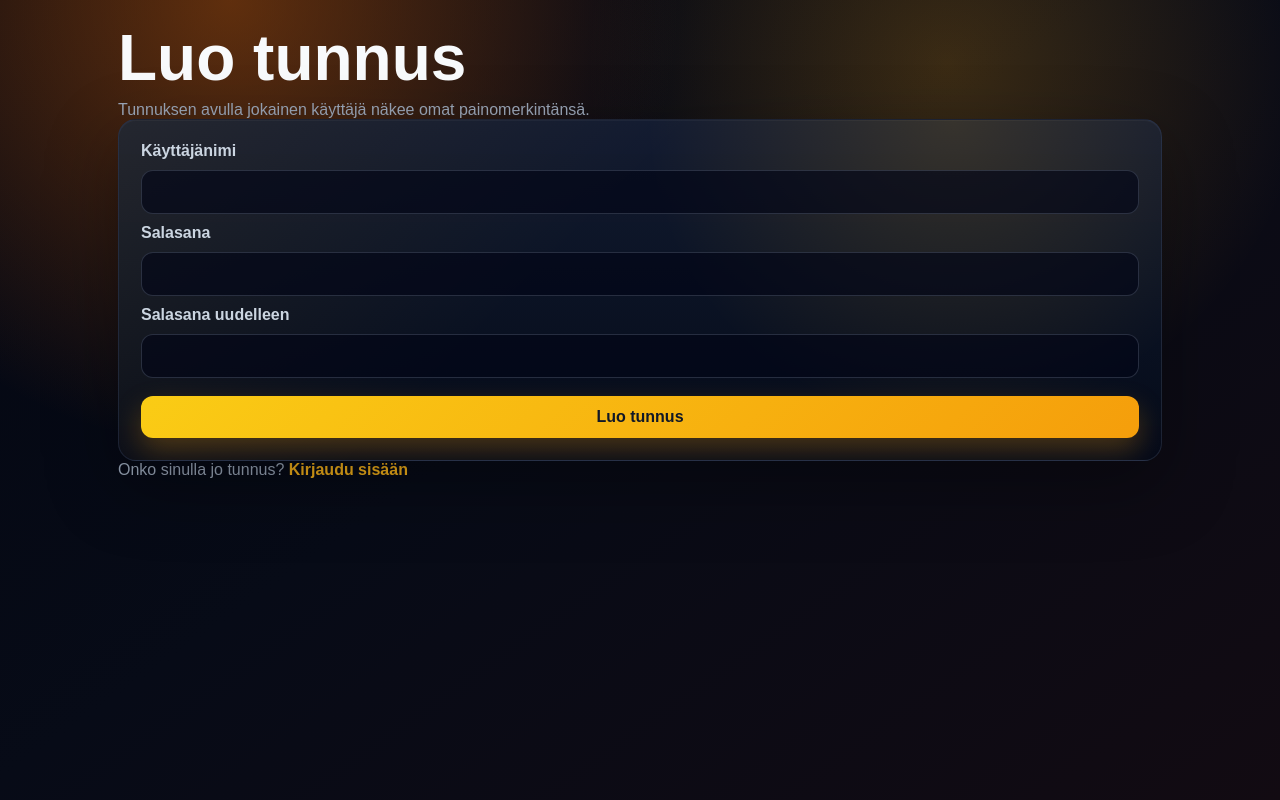
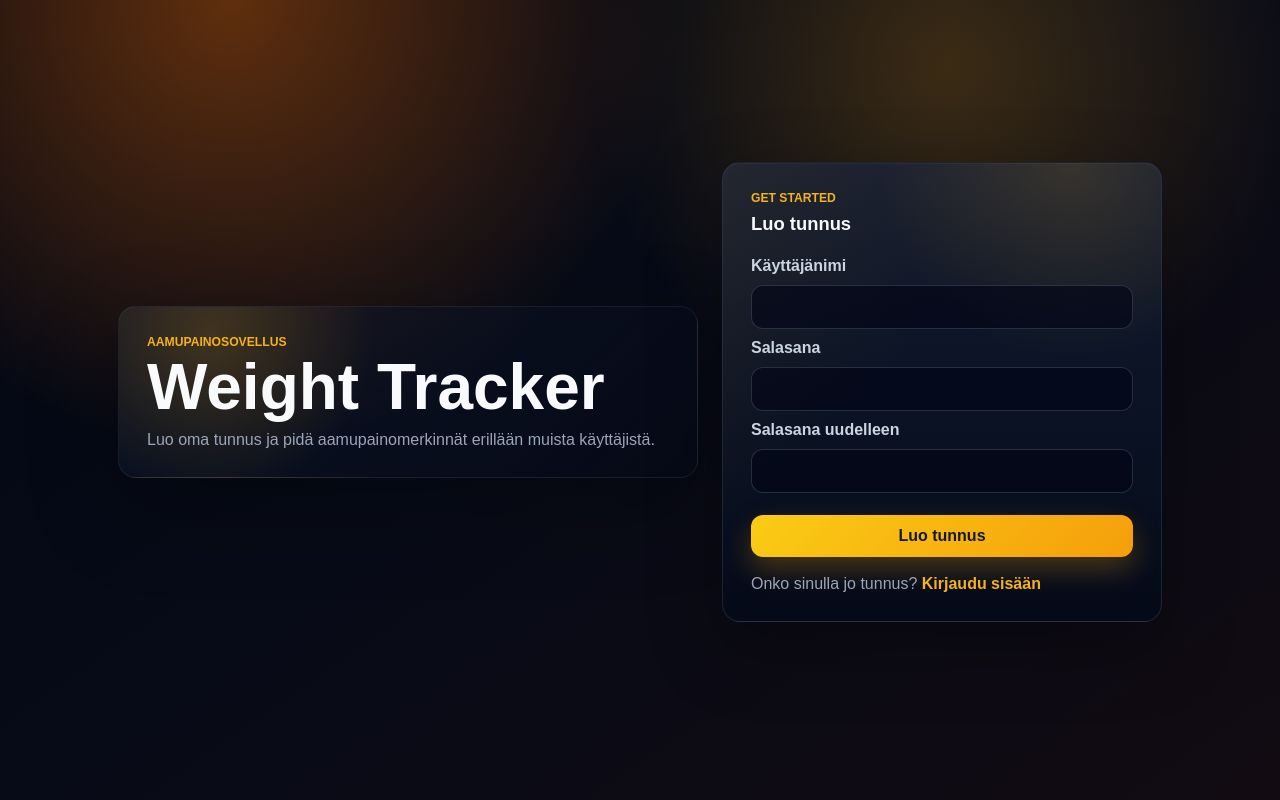
Before and after one commit to akikleemola/Aamupainot, a Flask app: page /register in a window 1280 px wide. Run offline with Flask 3, Linux system fonts and the light colour scheme.

Commit message:
Improved appearance in all pages

```diff
--- a/static/style.css
+++ b/static/style.css
@@ -240,7 +240,42 @@ button:hover {
 }
 
 .auth-link {
+    margin: 18px 0 0;
     color: #9aa6b8;
+}
+
+.auth-page {
+    display: grid;
+    grid-template-columns: minmax(0, 1fr) minmax(340px, 440px);
+    gap: 24px;
+    align-items: center;
+    min-height: 100vh;
+}
+
+.auth-hero {
+    padding: 28px;
+    border: 1px solid rgba(148, 163, 184, 0.12);
+    border-radius: 18px;
+    background:
+        radial-gradient(circle at 16% 16%, rgba(246, 178, 26, 0.2), transparent 32%),
+        linear-gradient(135deg, rgba(15, 23, 42, 0.7), rgba(2, 6, 23, 0.32));
+    box-shadow: 0 28px 90px rgba(0, 0, 0, 0.3);
+}
+
+.auth-hero h1 {
+    max-width: 560px;
+}
+
+.auth-card {
+    padding: 28px;
+}
+
+.auth-card .panel-heading {
+    margin-bottom: 22px;
+}
+
+.auth-card button {
+    margin-top: 12px;
 }
 
 .chart-wrap {
@@ -316,6 +351,12 @@ button:hover {
         grid-template-columns: 1fr;
     }
 
+    .auth-page {
+        grid-template-columns: 1fr;
+        align-items: start;
+        min-height: auto;
+    }
+
     .app-header {
         display: grid;
     }
--- a/templates/index.html
+++ b/templates/index.html
@@ -4,7 +4,7 @@
     <meta charset="UTF-8">
     <meta name="viewport" content="width=device-width, initial-scale=1.0">
     <title>Aamupainosovellus</title>
-    <link rel="stylesheet" href="{{ url_for('static', filename='style.css') }}?v=dark-fitness-2">
+    <link rel="stylesheet" href="{{ url_for('static', filename='style.css') }}?v=dark-fitness-3">
 </head>
 <body>
     <main class="container">
--- a/templates/register.html
+++ b/templates/register.html
@@ -4,18 +4,28 @@
     <meta charset="UTF-8">
     <meta name="viewport" content="width=device-width, initial-scale=1.0">
     <title>Luo tunnus</title>
-    <link rel="stylesheet" href="{{ url_for('static', filename='style.css') }}">
+    <link rel="stylesheet" href="{{ url_for('static', filename='style.css') }}?v=dark-fitness-3">
 </head>
 <body>
-    <main class="container">
-        <h1>Luo tunnus</h1>
-        <p class="intro">Tunnuksen avulla jokainen käyttäjä näkee omat painomerkintänsä.</p>
+    <main class="container auth-page">
+        <section class="auth-hero">
+            <p class="eyebrow">Aamupainosovellus</p>
+            <h1>Weight Tracker</h1>
+            <p class="intro">Luo oma tunnus ja pidä aamupainomerkinnät erillään muista käyttäjistä.</p>
+        </section>
+
+        <section class="panel auth-card">
+            <div class="panel-heading">
+                <div>
+                    <p class="eyebrow">Get started</p>
+                    <h2>Luo tunnus</h2>
+                </div>
+            </div>
 
             {% for message in get_flashed_messages() %}
                 <p class="message">{{ message }}</p>
             {% endfor %}
 
-        <section class="panel">
             <form method="post" action="{{ url_for('register') }}">
                 <input type="hidden" name="csrf_token" value="{{ csrf_token() }}">
 
@@ -30,12 +40,12 @@
 
                 <button type="submit">Luo tunnus</button>
             </form>
-        </section>
 
             <p class="auth-link">
                 Onko sinulla jo tunnus?
                 <a href="{{ url_for('login') }}">Kirjaudu sisään</a>
             </p>
+        </section>
     </main>
 </body>
 </html>
```
Also changed, not shown: templates/login.html (+16 -6 lines). Lines whose indentation alone changed are shown as unchanged.
